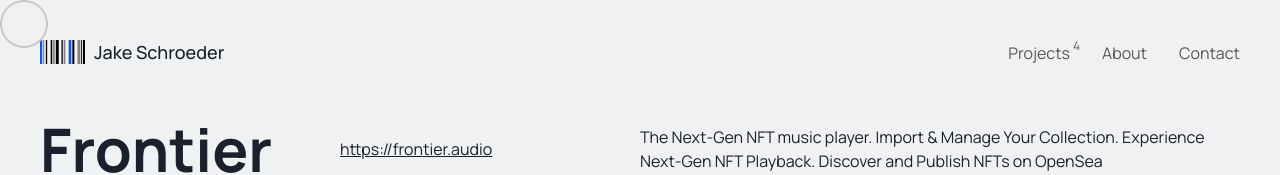
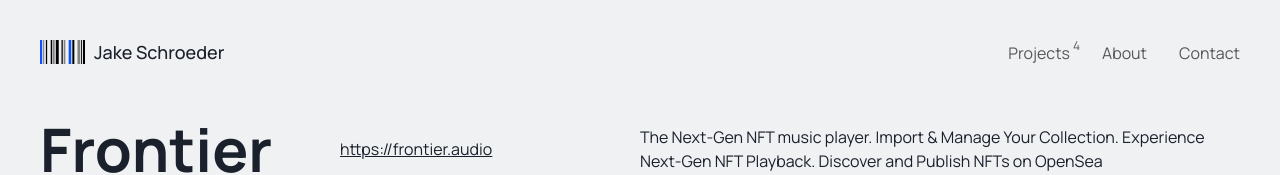
Before and after one commit to JakeSchroeder/jakethefirst.com, a Next.js app: page /projects/frontier in a window 1280 px wide. Shown: the top 175 px of the page. Built offline with nearby package versions, Linux system fonts and the light colour scheme.

Commit message:
added modal for projects page

```diff
--- a/components/sections/project.tsx
+++ b/components/sections/project.tsx
@@ -39,7 +39,7 @@
 }) => {
   return (
     <>
-      <Cursor />
+      {/* <Cursor /> */}
       <Box w="100%" pt="6vh">
         <Box px="0" pb="16" display="flex" borderBottom="1px" borderColor="border">
           <Grid templateColumns={{ base: "1fr", lg: "1fr 1fr 1fr 1fr" }} alignItems="center">
--- a/pages/projects.tsx
+++ b/pages/projects.tsx
@@ -177,7 +177,9 @@
         <meta name="description" content="User Experience Designer, Software Engineer, Personal Website" />
       </Head>
       <Cursor />
+
       <Modal
+        motionPreset="none"
         isOpen={!!router.query.project}
         onClose={() => {
           router.push("/projects");
```
